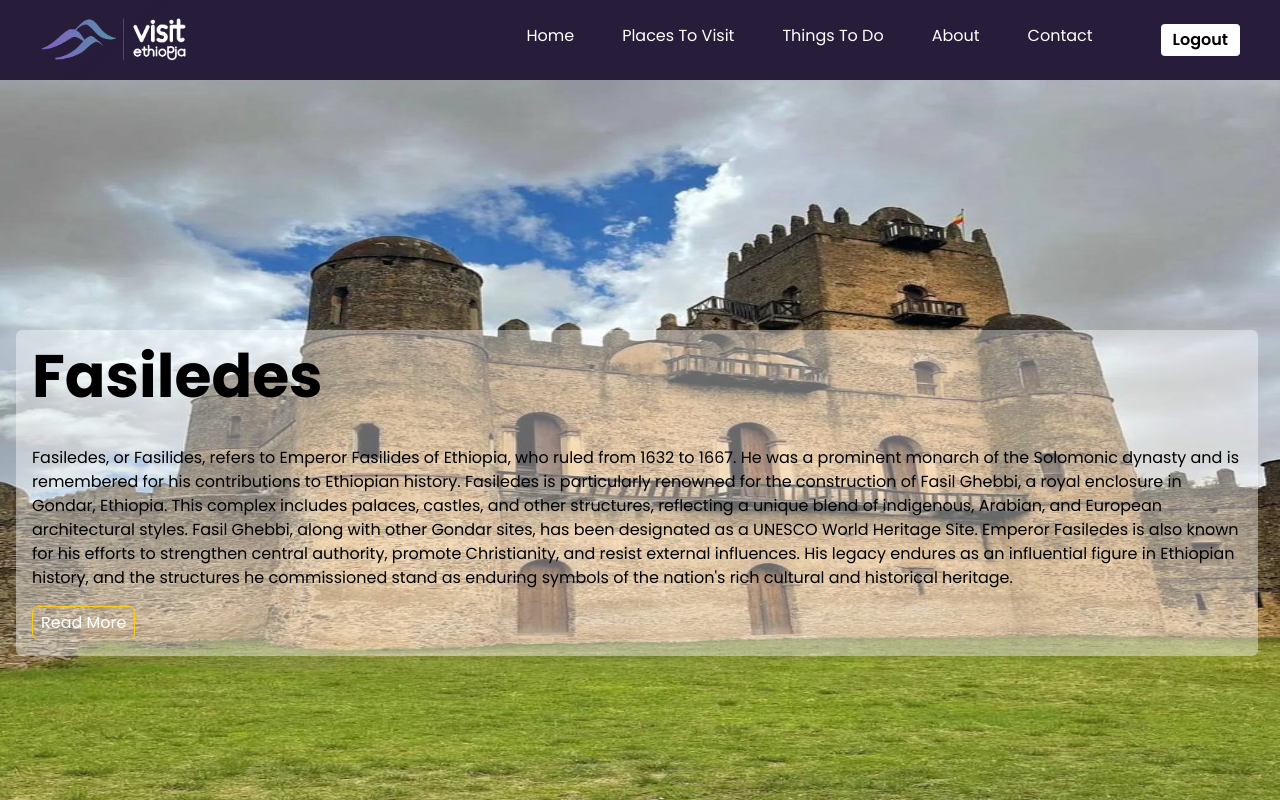
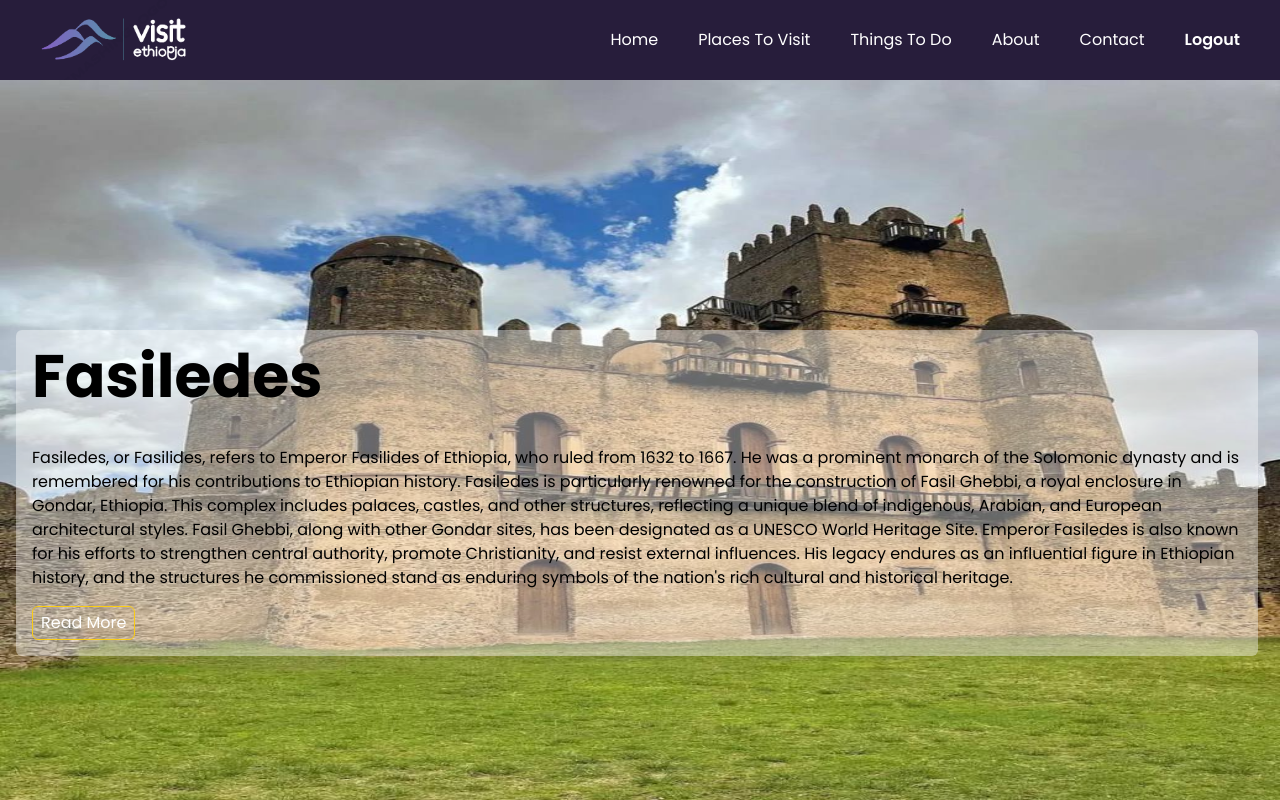
Before and after one commit to Aletia88/Visit-Ethiopia, a React (Vite) app in the folder visit-etiopia/: page /home in a window 1280 px wide. Shown: the top 800 px of the page. Built offline with nearby package versions, Linux system fonts and the light colour scheme; a web font is replaced by a local one.

Commit message:
styling nav bar

```diff
--- a/visit-etiopia/src/Components/Header.jsx
+++ b/visit-etiopia/src/Components/Header.jsx
@@ -39,40 +39,40 @@ function Header() {
         </div>
         <div className="hidden md:flex md:items-center">
           <ul className="navB flex lg:space-x-6 space-x-3 text-white text-md self-center text-center">
+            <Link to="../Home">
               <li className="">
-              <Link to="../Home">
-                <a href="#" className="nav-link pr-2">
+                <a href="#" className="nav-link">
                   Home
                 </a>
+              </li>{" "}
             </Link>
-            </li>
+            <Link to="../places">
               <li>
-              <Link to="../places">
-                <a href="#places" className="w-full pr-2">
+                <a href="#places" className="w-full">
                   Places To Visit
                 </a>
+              </li>
             </Link>
+            <Link to="../Things">
+              <li>
+                <a className="nav-link">Things To Do</a>
               </li>
-            <li>
-              <Link to="../Things">
-                <a className="nav-link pr-2">Things To Do</a>
             </Link>
-            </li>
             <Link to="../About">
               <li>
-                <a href="#footer" className="nav-link pr-2">
+                <a href="#footer" className="nav-link">
                   About
                 </a>
               </li>
             </Link>
             <li>
-              <a href="#footer" className="nav-link pr-2">
+              <a href="#footer" className="nav-link">
                 Contact
               </a>
             </li>
-            <li className="hover:pr-[2px]">
+            <li className="">
               <Link to="../login">
-                <button className="bg-white align-middle text-black px-3 ml-5 rounded font-semibold py-1 ">
+                <button className="hover:bg-white align-middle hover:text-black text-white rounded font-semibold ">
                   Logout
                 </button>
               </Link>
```
Lines whose indentation alone changed are shown as unchanged.
